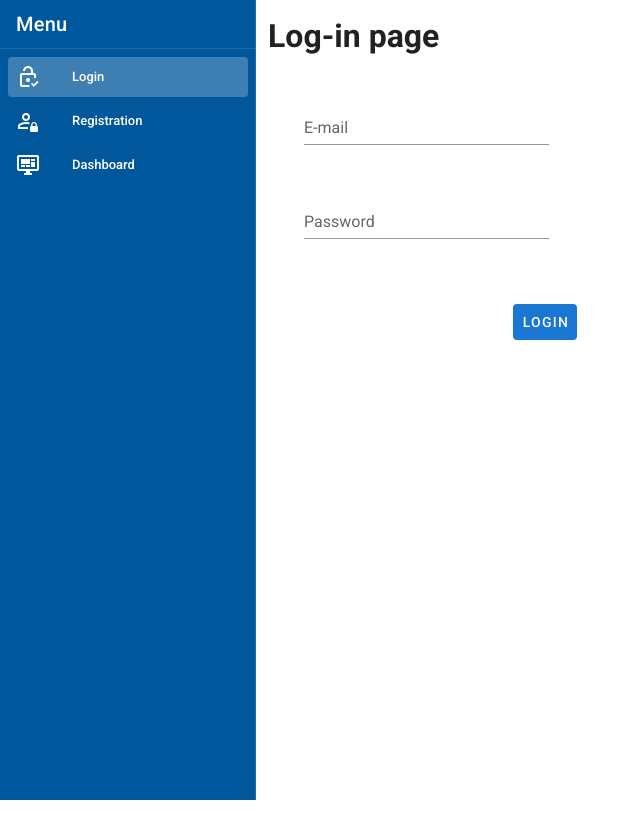
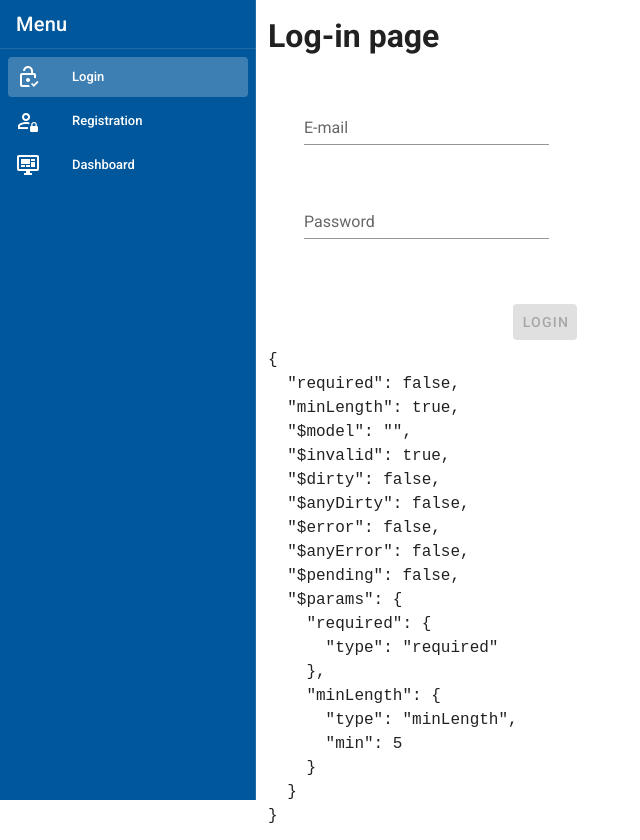
Before and after one commit to tanovikova22/practical-project, a Vue app: page / in a window 1280 px wide. Shown: the whole page, without its empty margins (0-640 px from the left). Before the commit the page ends 800 px from the top, so only its background shows below. Built offline with nearby package versions, Linux system fonts and the light colour scheme.

Commit message:
cteated store & part of validation

```diff
--- a/src/components/LogIn.vue
+++ b/src/components/LogIn.vue
@@ -6,28 +6,60 @@
         <v-container>
           <v-col>
             <v-col cols="12">
-              <v-text-field v-model="email" label="E-mail" required></v-text-field>
+              <v-text-field type="email" v-model="email" label="E-mail" @blur="$v.email.$touch()"></v-text-field>
+              <div
+                class="error-message"
+                v-if="$v.email.$invalid && $v.email.$dirty"
+              >Please input correct email</div>
             </v-col>
             <v-col cols="12">
-              <v-text-field v-model="password" label="Password" required></v-text-field>
+              <v-text-field
+                type="password"
+                v-model="password"
+                label="Password"
+                @blur="$v.password.$touch()"
+              ></v-text-field>
+              <div
+                class="error-message"
+                v-if="$v.email.$invalid && $v.password.$dirty"
+              >Please enter valid password</div>
             </v-col>
           </v-col>
         </v-container>
         <v-card-actions>
           <v-spacer></v-spacer>
-          <v-btn type="submit" depressed class="primary" @submit="onSubmit">Login</v-btn>
+          <v-btn
+            type="submit"
+            depressed
+            class="primary"
+            @submit="onSubmit"
+            :disabled="disabled"
+          >Login</v-btn>
         </v-card-actions>
       </v-form>
+      <pre>{{$v.password}}</pre>
     </v-container>
   </v-flex>
 </template>
 
 <script>
+import { required, email, minLength } from "vuelidate/lib/validators";
 export default {
   data: () => ({
     email: "",
-    password: ""
+    password: "",
+    disabled: true
   }),
+  validations: {
+    password: {
+      required,
+      minLength: minLength(5)
+    },
+    email: {
+      required,
+      email
+    }
+  },
   methods: {
     onSubmit() {
       console.log(this.email + ";" + this.password);
@@ -36,4 +68,8 @@ export default {
 };
 </script>
 <style lang="scss" scoped>
+.error-message {
+  color: red;
+  font-size: 10px;
+}
 </style>
```
Also changed, not shown: src/store/index.js (added, +10 -0 lines).
